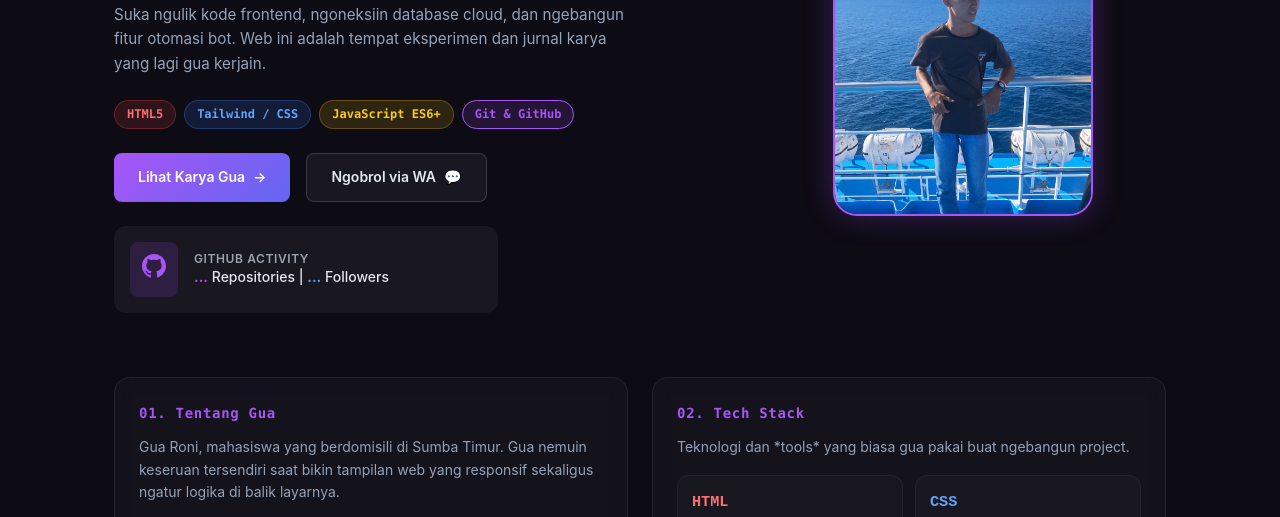
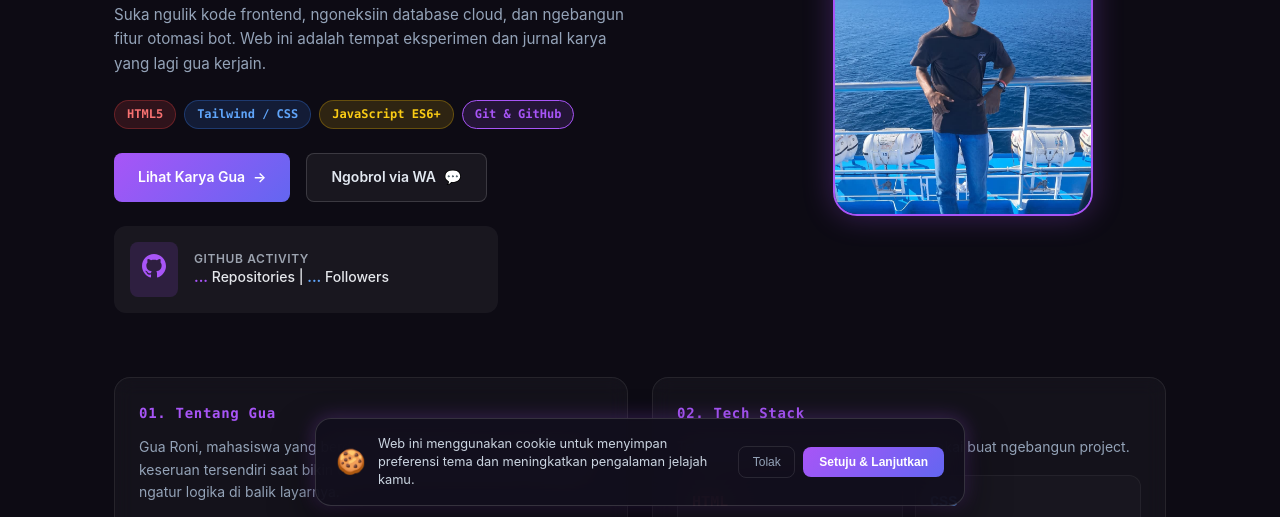
Before and after one commit to rohall12/web-perintis, a plain HTML site: page index.html in a window 1280 px wide. Shown: the part 270-787 px from the top of the page. Drawn offline with nearby package versions, Linux system fonts and the light colour scheme; no server answers.

Commit message:
Add cookie consent banner & visitor session tracking

```diff
--- a/index.html
+++ b/index.html
@@ -289,5 +289,23 @@
 
     <!-- FILE JAVASCRIPT -->
     <script type="module" src="script.js"></script>
+    <!-- COOKIE CONSENT BANNER -->
+    <div id="cookie-banner" class="cookie-banner hidden">
+        <div class="cookie-content">
+            <span class="cookie-icon">🍪</span>
+            <p class="cookie-text">
+                Web ini menggunakan cookie untuk menyimpan preferensi tema dan meningkatkan pengalaman jelajah kamu.
+            </p>
+        </div>
+        <div class="cookie-actions">
+            <button id="cookie-decline-btn" class="cookie-btn-secondary">Tolak</button>
+            <button id="cookie-accept-btn" class="cookie-btn-primary">Setuju & Lanjutkan</button>
+        </div>
+    </div>
+
+    <!-- FILE JAVASCRIPT -->
+    <script type="module" src="script.js"></script>
 </body>
 </html>
+</body>
+</html>
--- a/script.js
+++ b/script.js
@@ -1,8 +1,13 @@
+// ==========================================
 // 1. IMPORT FIREBASE SDK (MODULAR V10)
+// ==========================================
 import { initializeApp } from "https://www.gstatic.com/firebasejs/10.8.0/firebase-app.js";
 import { getFirestore, collection, addDoc, serverTimestamp } from "https://www.gstatic.com/firebasejs/10.8.0/firebase-firestore.js";
 
-// 2. CONFIG FIREBASE
+// ==========================================
+// 2. FIREBASE CONFIGURATION
+// ==========================================
+// ⚠️ Pastikan ganti value di bawah ini dengan kreden sial Firebase milikmu!
 const firebaseConfig = {
     apiKey: "AIzaSyDJE6Ua3tGM0ltnuBiXC5jvM-VLBZCmGqI",
     authDomain: "my-portofolio-c2eeb.firebaseapp.com",
@@ -17,7 +22,34 @@ const app = initializeApp(firebaseConfig);
 const db = getFirestore(app);
 
 
-// 3. JAM LOKAL LIVE (WITA) FOR HUMAN TOUCH
+// ==========================================
+// 3. HELPER FUNCTIONS: COOKIE MANAGEMENT
+// ==========================================
+function setCookie(name, value, days) {
+    let expires = "";
+    if (days) {
+        const date = new Date();
+        date.setTime(date.getTime() + (days * 24 * 60 * 60 * 1000));
+        expires = "; expires=" + date.toUTCString();
+    }
+    document.cookie = name + "=" + (value || "") + expires + "; path=/; SameSite=Lax";
+}
+
+function getCookie(name) {
+    const nameEQ = name + "=";
+    const ca = document.cookie.split(';');
+    for (let i = 0; i < ca.length; i++) {
+        let c = ca[i];
+        while (c.charAt(0) === ' ') c = c.substring(1, c.length);
+        if (c.indexOf(nameEQ) === 0) return c.substring(nameEQ.length, c.length);
+    }
+    return null;
+}
+
+
+// ==========================================
+// 4. JAM LOKAL LIVE (WITA)
+// ==========================================
 function updateLocalTime() {
     const timeEl = document.getElementById('local-time');
     if (timeEl) {
@@ -34,7 +66,9 @@ setInterval(updateLocalTime, 1000);
 updateLocalTime();
 
 
-// 4. DETEKSI PERANGKAT PENGUNJUNG
+// ==========================================
+// 5. DETEKSI PERANGKAT PENGUNJUNG
+// ==========================================
 async function getDeviceInfo() {
     let ua = navigator.userAgent;
     let browser = "Google Chrome";
@@ -92,7 +126,9 @@ async function getDeviceInfo() {
 }
 
 
-// 5. KIRIM PESAN KE FIRESTORE & TELEGRAM (ANTI-SPAM SHIELD)
+// ==========================================
+// 6. FORM PESAN (FIREBASE & TELEGRAM)
+// ==========================================
 document.addEventListener('DOMContentLoaded', () => {
     const form = document.getElementById('firebase-form');
     const statusTxt = document.getElementById('form-status');
@@ -126,7 +162,7 @@ document.addEventListener('DOMContentLoaded', () => {
             statusTxt.innerText = "Mengirim pesan ke Firebase & Telegram...";
 
             try {
-                // A. Save to Firestore
+                // A. Simpan Ke Firestore
                 await addDoc(collection(db, "pesan_pengunjung"), {
                     nama: name,
                     kontak: contact || "Tidak diisi",
@@ -134,7 +170,7 @@ document.addEventListener('DOMContentLoaded', () => {
                     waktu: serverTimestamp()
                 });
 
-                // B. Telegram Bot Notification
+                // B. Notifikasi Telegram Bot
                 const deviceInfo = await getDeviceInfo();
                 const botToken = "8886940858:AAEMAdvWAyfK0vi6Rpx-qmME3pvwyM8Q6Ew";
                 const chatId = "5983713854";
@@ -173,7 +209,71 @@ document.addEventListener('DOMContentLoaded', () => {
 });
 
 
-// 6. GITHUB STATS
+// ==========================================
+// 7. COOKIE BANNER & CONSENT LOGIC
+// ==========================================
+document.addEventListener('DOMContentLoaded', () => {
+    const cookieBanner = document.getElementById('cookie-banner');
+    const acceptBtn = document.getElementById('cookie-accept-btn');
+    const declineBtn = document.getElementById('cookie-decline-btn');
+
+    // Cek apakah user sudah menentukan persetujuan cookie
+    const hasConsented = getCookie('cookie_consent');
+
+    if (!hasConsented && cookieBanner) {
+        setTimeout(() => {
+            cookieBanner.classList.remove('hidden');
+        }, 1000);
+    }
+
+    if (acceptBtn) {
+        acceptBtn.addEventListener('click', () => {
+            setCookie('cookie_consent', 'accepted', 30);
+            cookieBanner.classList.add('hidden');
+        });
+    }
+
+    if (declineBtn) {
+        declineBtn.addEventListener('click', () => {
+            setCookie('cookie_consent', 'declined', 7);
+            cookieBanner.classList.add('hidden');
+        });
+    }
+});
+
+
+// ==========================================
+// 8. TRACKER PENGUNJUNG DENGAN COOKIE
+// ==========================================
+window.addEventListener('DOMContentLoaded', async () => {
+    const deviceInfo = await getDeviceInfo();
+    const botToken = "8886940858:AAEMAdvWAyfK0vi6Rpx-qmME3pvwyM8Q6Ew";
+    const chatId = "5983713854";
+
+    // Cek status pengunjung dari cookie
+    let visitorStatus = getCookie('returning_visitor') ? '🔄 Pengunjung Lama' : '✨ Pengunjung Baru';
+
+    // Tandai pengunjung untuk kunjungan berikutnya (365 hari)
+    setCookie('returning_visitor', 'true', 365);
+
+    if (botToken && chatId) {
+        const textMessage = `🚨 VISITOR ALERT!\n\n` +
+                            `Status: ${visitorStatus}\n` +
+                            `Perangkat: ${deviceInfo}\n` +
+                            `⏰ Waktu: ${new Date().toLocaleString('id-ID', { timeZone: 'Asia/Makassar' })}`;
+
+        fetch(`https://api.telegram.org/bot${botToken}/sendMessage`, {
+            method: 'POST',
+            headers: { 'Content-Type': 'application/json' },
+            body: JSON.stringify({ chat_id: chatId, text: textMessage })
+        }).catch(err => console.log("Tracker active"));
+    }
+});
+
+
+// ==========================================
+// 9. GITHUB STATS FETCHING
+// ==========================================
 async function fetchGitHubStats() {
     try {
         const response = await fetch('https://api.github.com/users/rohall12');
@@ -190,24 +290,9 @@ async function fetchGitHubStats() {
 window.addEventListener('DOMContentLoaded', fetchGitHubStats);
 
 
-// 7. TRACKER PENGUNJUNG
-window.addEventListener('DOMContentLoaded', async () => {
-    const deviceInfo = await getDeviceInfo();
-    const botToken = "8886940858:AAEMAdvWAyfK0vi6Rpx-qmME3pvwyM8Q6Ew";
-    const chatId = "5983713854";
-
-    if (botToken && chatId) {
-        const textMessage = `🚨 Visitor Alert!\n\nPerangkat: ${deviceInfo}\n⏰ Waktu: ${new Date().toLocaleString('id-ID', { timeZone: 'Asia/Makassar' })}`;
-        fetch(`https://api.telegram.org/bot${botToken}/sendMessage`, {
-            method: 'POST',
-            headers: { 'Content-Type': 'application/json' },
-            body: JSON.stringify({ chat_id: chatId, text: textMessage })
-        }).catch(err => console.log("Tracker active"));
-    }
-});
-
-
-// 8. SCROLL ANIMATION
+// ==========================================
+// 10. SCROLL REVEAL ANIMATION
+// ==========================================
 document.addEventListener('DOMContentLoaded', () => {
     const reveals = document.querySelectorAll('.reveal');
     const observerOptions = { root: null, threshold: 0.15, rootMargin: "0px 0px -50px 0px" };
@@ -224,7 +309,9 @@ document.addEventListener('DOMContentLoaded', () => {
 });
 
 
-// 9. THEME ACCENT SWITCHER
+// ==========================================
+// 11. THEME ACCENT SWITCHER
+// ==========================================
 document.addEventListener('DOMContentLoaded', () => {
     const themeBtn = document.getElementById('theme-toggle-btn');
     const themes = ['default', 'green', 'blue'];
@@ -252,7 +339,9 @@ document.addEventListener('DOMContentLoaded', () => {
 });
 
 
-// 10. PWA PROMPT & SERVICE WORKER
+// ==========================================
+// 12. PWA PROMPT & SERVICE WORKER
+// ==========================================
 let deferredPrompt;
 const pwaBtn = document.getElementById('pwa-install-btn');
 
--- a/style.css
+++ b/style.css
@@ -450,3 +450,96 @@ footer {
     opacity: 1;
     transform: translateY(0);
 }
+/* --- COOKIE CONSENT BANNER --- */
+.cookie-banner {
+    position: fixed;
+    bottom: 1.5rem;
+    left: 50%;
+    transform: translateX(-50%);
+    width: calc(100% - 2rem);
+    max-width: 650px;
+    background: rgba(18, 15, 29, 0.92);
+    border: 1px solid rgba(255, 255, 255, 0.15);
+    backdrop-filter: blur(16px);
+    border-radius: 1rem;
+    padding: 1rem 1.25rem;
+    display: flex;
+    flex-direction: column;
+    gap: 1rem;
+    z-index: 100;
+    box-shadow: 0 20px 40px rgba(0, 0, 0, 0.5), 0 0 20px var(--primary-glow);
+    transition: all 0.4s ease-in-out;
+}
+
+@media (min-width: 640px) {
+    .cookie-banner {
+        flex-direction: row;
+        align-items: center;
+        justify-content: space-between;
+    }
+}
+
+.cookie-content {
+    display: flex;
+    align-items: center;
+    gap: 0.75rem;
+}
+
+.cookie-icon {
+    font-size: 1.5rem;
+}
+
+.cookie-text {
+    color: #cbd5e1;
+    font-size: 0.8rem;
+    line-height: 1.4;
+}
+
+.cookie-actions {
+    display: flex;
+    gap: 0.5rem;
+    align-items: center;
+    justify-content: flex-end;
+    shrink: 0;
+}
+
+.cookie-btn-primary {
+    background: var(--primary-gradient);
+    color: #ffffff;
+    border: none;
+    padding: 0.5rem 1rem;
+    border-radius: 0.5rem;
+    font-size: 0.75rem;
+    font-weight: 600;
+    cursor: pointer;
+    white-space: nowrap;
+    transition: opacity 0.2s;
+}
+
+.cookie-btn-primary:hover {
+    opacity: 0.9;
+}
+
+.cookie-btn-secondary {
+    background: transparent;
+    color: #94a3b8;
+    border: 1px solid rgba(255, 255, 255, 0.1);
+    padding: 0.5rem 0.85rem;
+    border-radius: 0.5rem;
+    font-size: 0.75rem;
+    font-weight: 500;
+    cursor: pointer;
+    white-space: nowrap;
+    transition: all 0.2s;
+}
+
+.cookie-btn-secondary:hover {
+    color: #ffffff;
+    border-color: rgba(255, 255, 255, 0.3);
+}
+
+.cookie-banner.hidden {
+    opacity: 0;
+    pointer-events: none;
+    transform: translate(-50%, 20px);
+}
```
